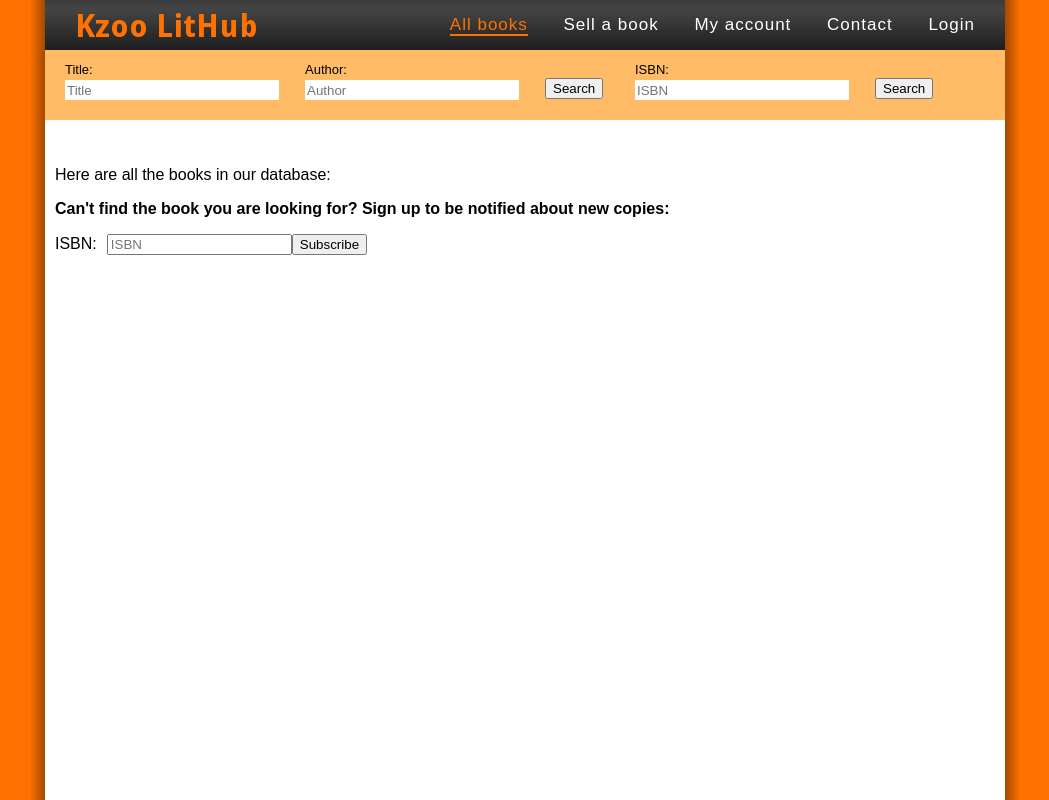
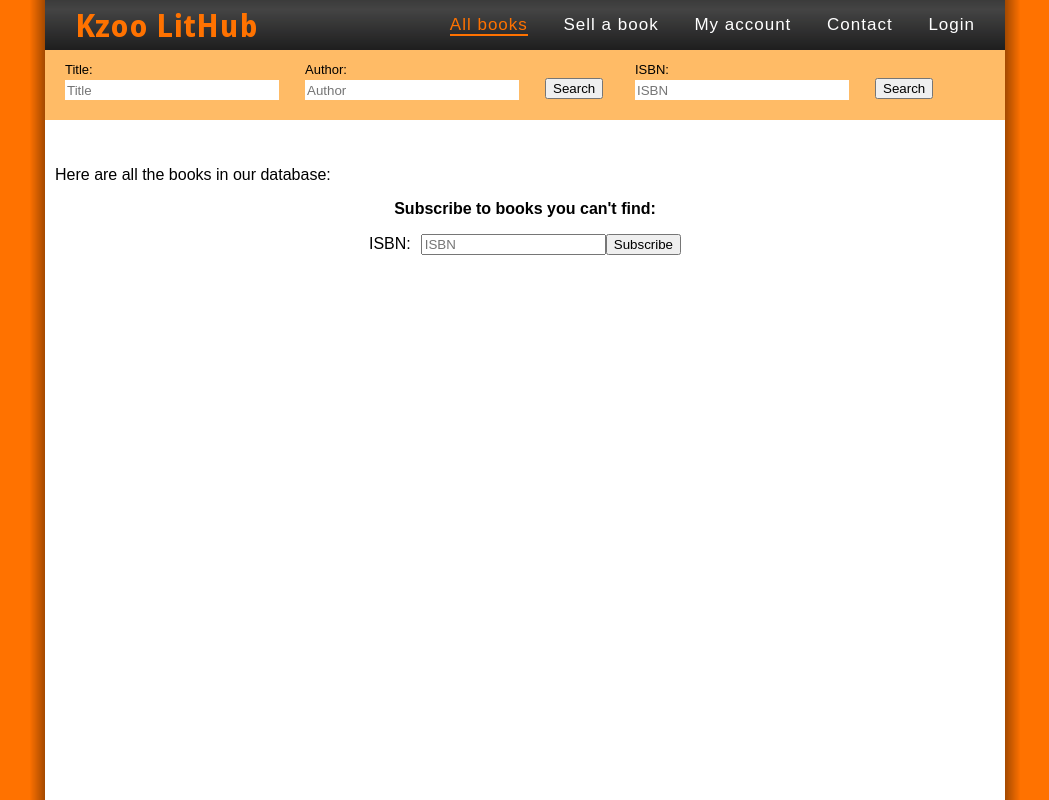
Before and after one commit to umangv/LitHub, a Django app: page /bookswap/all_books/ in a window 1280 px wide. Shown: the whole page, without its empty margins (115-1164 px from the left). Run offline with Django 3.2, Linux system fonts and the light colour scheme; data that the repository does not hold is empty; parts of the project's set-up code (start-up, migrations or seed data) failed here and were passed over; some web fonts are replaced.

Commit message:
Reword subscribe message

```diff
--- a/templates/bookswap/results.html
+++ b/templates/bookswap/results.html
@@ -46,7 +46,7 @@
 </table>
 {% include "bookswap/pagination.html" %}
 {% endif %}
-{% block subscribe_new %}<div><p><b>Can't find the book you are looking for? Sign up to be notified about new copies:</b></p>
+{% block subscribe_new %}<div style="text-align:center;"><p><b>Subscribe to books you can't find:</b></p>
 <p><form action="{% url bookswap.views.search_books %}" method="post">{% csrf_token %}<input type="hidden" id="action" name="action" value="isbn_search"/><label for="subscribe_new_isbn" style="padding-right:10px;">ISBN:</label><input type="text" id="subscribe_new_isbn" name="isbn" placeholder="ISBN" title="ISBN number of the book you are looking for" {% if search_isbn%}value="{{search_isbn}}" {%endif%}x-webkit-speech/><input type="submit" value="Subscribe" /></form></p>
 </div> {% endblock %}
 {% endblock %}
```
